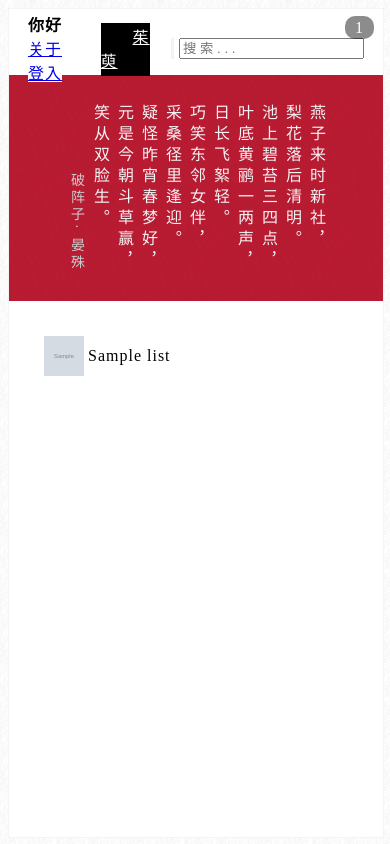
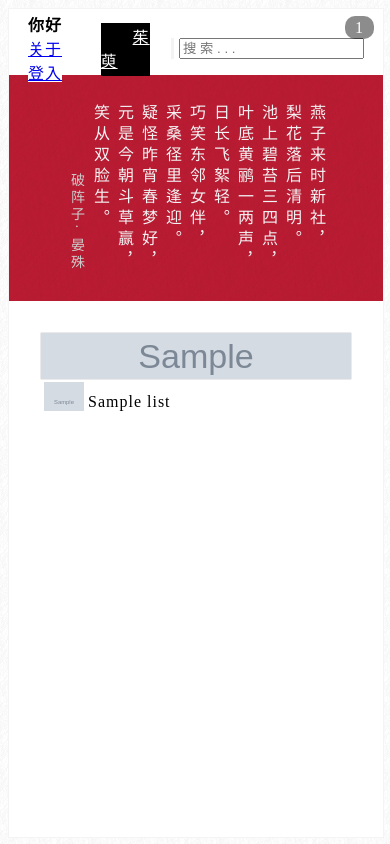
Before and after one commit to jackeyGao/cornus, a Django app: page / in a window 390 px wide. Run offline with Django 3.2, Linux system fonts and the light colour scheme; tables that the repository leaves empty hold one stand-in row (values such as "Sample post"); grey boxes marked "Sample" are stand-in pictures.

Commit message:
UPDATE UI

```diff
--- a/web/templates/web/list_detail.html
+++ b/web/templates/web/list_detail.html
@@ -188,7 +188,7 @@
                 {% else %}
                 <img class="ui image" style="height: 100px;" src="/upload/author_avatar/default.jpg"/>
                 {% endif %}
-                <div class="content">
+                <div class="content" style="width: calc(100% - 105px);">
                     <a href="/poetry/{{poetry.id}}/" class="kaiti">{{ poetry.author.name }} · {{ poetry.title }} · {{ poetry.dynasty }}</a>
                     <div class="description kaiti">{{ poetry.content|linebreaks }}</div>
                 </div>
--- a/web/templates/web/list_list.html
+++ b/web/templates/web/list_list.html
@@ -40,13 +40,18 @@
     width: 40px;
 }
 
+
 @media only screen and (max-width: 767px) {
     #m #c .right-inner .image {
         height: auto;
     }
 
     #m #c .right-inner .cover-image {
-        height: auto;
+        max-height: 300px;
+    }
+
+    #m #c .right-inner .cards {
+        display: flex!important;
     }
 }
 
```
